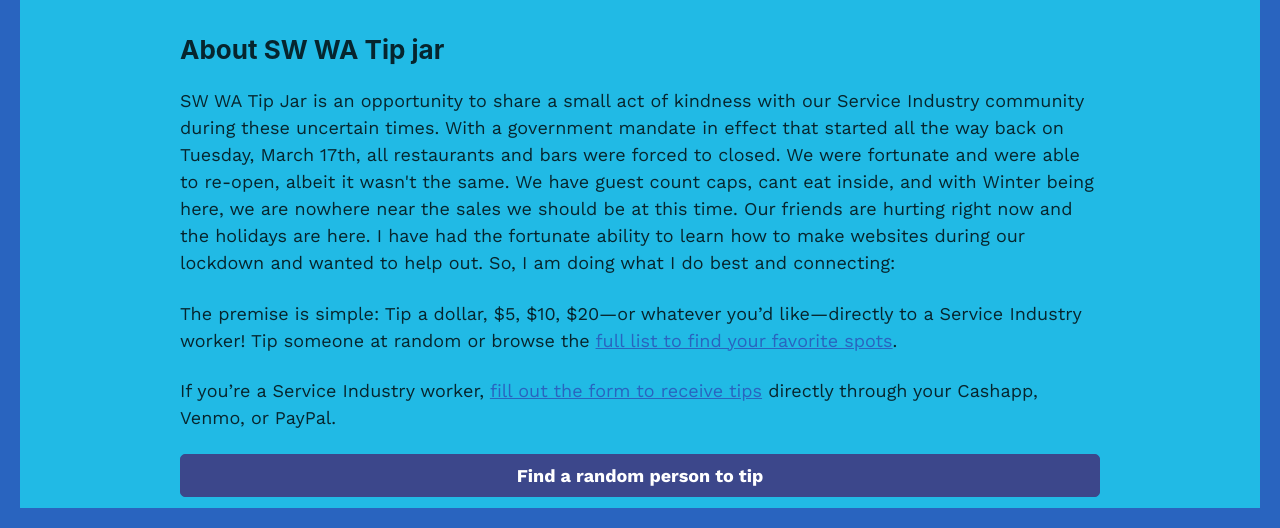
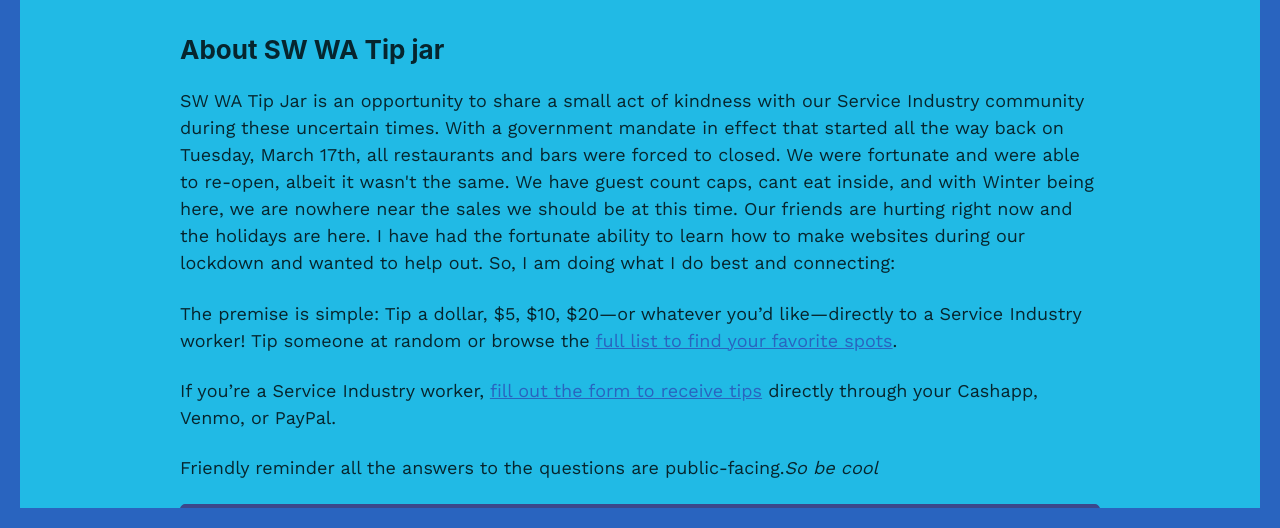
Before and after one commit to wattsjmichael/swwatipjar, a Gatsby site: page / in a window 1280 px wide. Shown: the part 272-800 px from the top of the page. Built offline with nearby package versions, Linux system fonts and the light colour scheme; Gatsby itself is replaced by a stand-in of ours.

Commit message:
adds more to Intro

```diff
--- a/src/pages/index.js
+++ b/src/pages/index.js
@@ -29,6 +29,7 @@ const Intro = () => (
       <Link to="/signup">fill out the form to receive tips</Link> directly
       through your Cashapp, Venmo, or PayPal.
     </p>
+    <p>Friendly reminder all the answers to the questions are public-facing.<em>So be cool</em></p>
   </div>
 );
 
```
